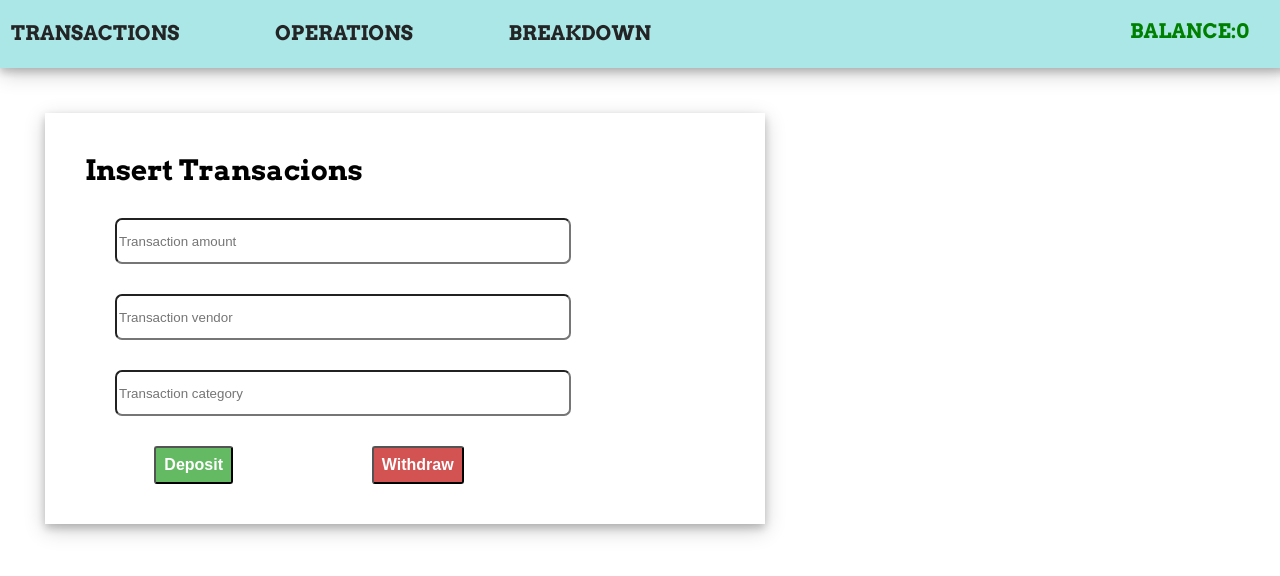
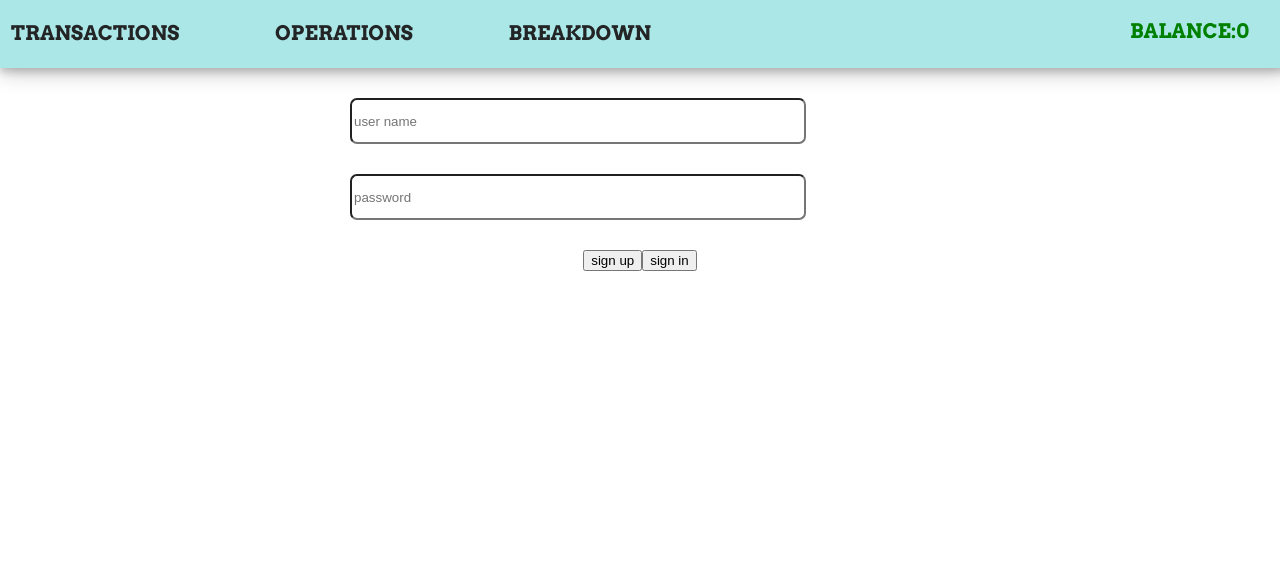
Before and after one commit to adirhno/BANK, a React (Create React App) app: page /operations in a window 1280 px wide. Shown: the top 576 px of the page. Built offline with nearby package versions, Linux system fonts and the light colour scheme; no server answers; a web font is replaced by a local one.

Commit message:
update 17.2

```diff
--- a/src/App.css
+++ b/src/App.css
@@ -173,17 +173,37 @@ input {
 	font-weight: bold;
 }
 
-.addTransacionBtn{
+.addTransacionBtn {
 	display: grid;
 	justify-content: center;
 	align-items: center;
 	align-content: center;
 	text-decoration: none;
 	padding: 20px;
-
 }
 
-.transactionDate{
+.transactionDate {
 	padding-top: 10px;
 	margin-left: 10px;
 }
+
+.loginContainer {
+	display: grid;
+	justify-content: center;
+}
+
+.loginForm {
+	display: flex;
+	flex-direction: column;
+	justify-content: center;
+	align-items: center;
+	width: 800px;
+}
+
+.loginBtns {
+	display: flex;
+}
+
+.inputs {
+	width: 80%;
+}
--- a/src/App.js
+++ b/src/App.js
@@ -6,15 +6,17 @@ import { BrowserRouter as Router, Route, Routes } from "react-router-dom";
 import Operations from "./components/Operations";
 import Breakdown from "./components/Breakdown";
 import {getBalance, breakdown, getAllTransactions} from './apiManager'
+import Landing from "./components/Landing";
 
 
 function App() {
 	const [data, setData] = useState([]);
 	const [categoriesSum, setCategoriesSum] = useState({});
 	const [balance, setBalance] = useState(0);
+	const [currUser, setCurrUser] = useState(false)
 
-	const initBalance = function () {
-		getBalance().then((results) => {
+	const initBalance = function (userName) {
+		getBalance(userName).then((results) => {
 			setBalance(results.data.sum);
 		});
 	};
@@ -25,23 +27,28 @@ function App() {
 		});
 	};
 
-	const fetchData = function () {
-		getAllTransactions().then((data) => {
-			setData(data.data.transactions);
+	const fetchData = function (user) {
+		console.log("from get all transactions",user)
+			getAllTransactions(user).then((data) => {
+			console.log("its the data", data)
+			setData(data.data);
+			initBalance(user)
 		});
+
 	};
 
 	useEffect(() => fetchCategoriesSum(), [data]);
-	useEffect(() => initBalance(), [categoriesSum]);
-	useEffect(() => fetchData(), []);
+
+
 
 	return 	<div className="App">
-   <Navbar balance={balance} />
-    <Routes>
-    <Route path='/' element={<Transactions setData={setData} fetchData={fetchData} transactions={data} />} />
-    <Route path='/operations' element={ <Operations balance={balance} fetchData={fetchData} setBalance={setBalance} />} />
+   {currUser ? <Navbar userName={currUser.userName} balance={balance} />:<Navbar balance={balance} />}
+   {currUser?    <Routes>
+    <Route path='/' element={<Transactions currUser={currUser} setData={setData} fetchData={fetchData} transactions={data} />} />
+    <Route path='/operations' element={ <Operations currUser={currUser} balance={balance} fetchData={fetchData} setBalance={setBalance} />} />
     <Route path='/breakdown' element={<Breakdown setCategoriesSum={setCategoriesSum} categoriesSum={categoriesSum} />} />
-    </Routes>
+    </Routes>  : <Landing initBalance={initBalance} fetchData={fetchData} setCurrUser={setCurrUser}/>}
+
 	</div>;
 }
 
--- a/src/apiManager.js
+++ b/src/apiManager.js
@@ -1,24 +1,24 @@
 import axios from "axios";
 import {API} from '../src/server/config'
 
-const getBalance=function(){
-  return  axios.get(`${API}/balance`)
+const getBalance=function(user){
+  return  axios.get(`${API}/balance/${user}`)
 }
 
 const breakdown=function(){
     return axios.get(`${API}/breakdown`)
 }
 
-const getAllTransactions=function(){
-    return axios.get("http://localhost:3001/")
+const getAllTransactions=function(user){
+    return axios.get(`http://localhost:3001/usert/${user}`)
 }
 
 const addTransaction= function(transaction){
-    return axios.post("http://localhost:3001/transaction",transaction)
+    return axios.post("http://localhost:3001/transactions",transaction)
 }
 
 const deleteTransaction= function (transactionId){
-    return axios.get(`http://localhost:3001/transaction/${transactionId}`)
+    return axios.get(`http://localhost:3001/transactions/${transactionId}`)
 }
 
 export {getBalance, breakdown, getAllTransactions, addTransaction, deleteTransaction}
--- /dev/null
+++ b/src/components/Landing.js
@@ -0,0 +1,42 @@
+import React, { useState } from "react";
+import { API } from "../server/config";
+import axios from "axios";
+
+export default function Landing({ setCurrUser, fetchData, initBalance }) {
+	const [userName, setUserName] = useState("");
+	const [password, setPassword] = useState("");
+
+	const signUp = () => {
+		axios.post(`${API}/signup`, { userName, password }).then((data) => {
+			data.status === 200
+				? setCurrUser({ userName, password, id:data.data.id })
+				: console.log(data);
+		});
+	};
+
+	const signIn = () => {
+		axios.post(`${API}/users`, { userName, password }).then((response) => {
+            console.log(response)
+			if (response.data.status !== 200) {
+				throw new Error(response.status);
+			}else{
+                setCurrUser({userName, password, id:response.data.id})
+				fetchData(userName)
+				initBalance(userName)
+            }
+		}).catch(()=>alert("password or user name is incorret"))
+	};
+
+	return <div className="loginContainer">
+     <div className='loginForm'>
+    <div className='inputs'>
+    <input placeholder='user name' onChange={(e)=>setUserName(e.target.value)}></input>
+    <input placeholder='password' onChange={(e)=>setPassword(e.target.value)} ></input>
+    </div>
+    <div className='loginBtns'>
+      <button onClick={()=>{signUp()}}>sign up</button>
+    <button onClick={()=>signIn()}>sign in</button>
+    </div>
+  </div>
+    </div>;
+}
--- a/src/components/Navbar.js
+++ b/src/components/Navbar.js
@@ -1,7 +1,7 @@
 import React, { useState } from 'react'
 import { Link } from 'react-router-dom'
 
-export default function Navbar({ balance}) {
+export default function Navbar({ balance, userName}) {
   return (
   <div className='navbar'>
     <span className='cards'>
@@ -21,6 +21,7 @@ export default function Navbar({ balance}) {
     </div>
     </Link>
     </span>
+   {userName? <span>WELCOME {userName}</span>:<></>}
     {balance < 0? <span className='balance red'>BALANCE:{balance} </span>:<span className='balance green'>BALANCE:{balance} </span>}
   </div>
   )
--- a/src/components/Operations.js
+++ b/src/components/Operations.js
@@ -4,7 +4,7 @@ import { addTransaction } from "../apiManager";
 import { Snackbar } from "@material/react-snackbar";
 import "@material/react-snackbar/dist/snackbar.css";
 
-export default function Operations({ fetchData, balance }) {
+export default function Operations({ fetchData, balance, currUser }) {
 	const [amount, setAmount] = useState(0);
 	const [vendor, setVendor] = useState("");
 	const [category, setCategory] = useState("");
@@ -25,9 +25,9 @@ export default function Operations({ fetchData, balance }) {
 	};
 
 	const handleAddTransaction = function (action) {
-		let newTransaction = { amount, vendor, category };
+		let newTransaction = { amount, vendor, category};
 
-		addTransaction({ newTransaction, balance, action }).then((result) => {
+		addTransaction({ newTransaction, balance, action, currUser }).then((result) => {
 			if (result.data.err) {
 				setSnackStatus("low balance");
 				return;
@@ -35,7 +35,7 @@ export default function Operations({ fetchData, balance }) {
 				refresh()
 				setSnackStatus("added");
 				console.log(result.data.newBalance);
-				 fetchData();
+				 fetchData(currUser.userName);
 			}
 		});
 	};
--- a/src/components/Transaction.js
+++ b/src/components/Transaction.js
@@ -2,10 +2,10 @@ import React, { useState } from "react";
 import Button from "./Button";
 import {deleteTransaction} from '../apiManager'
 
-export default function Transaction({ transaction, fetchData }) {
+export default function Transaction({ transaction, fetchData, currUser }) {
 
 	const handleDeleteTransaction= async (id) =>{
-		 await deleteTransaction(id).then(()=>fetchData())
+		 await deleteTransaction(id).then(()=>fetchData(currUser.userName))
 	}
 	return (
 		<div className="transaction">
--- a/src/components/Transactions.js
+++ b/src/components/Transactions.js
@@ -7,13 +7,14 @@ import axios from "axios";
 import { API } from "../server/config";
 
 
-export default function Transactions({ transactions, fetchData, setData }) {
+export default function Transactions({ transactions, fetchData, currUser }) {
 
 	return (
 		<>
 		{transactions.length > 0?	<div className="transactions">
 			{transactions.map((transaction, index) => (
 				<Transaction
+				currUser={currUser}
 					key={index}
 					fetchData={fetchData}
 					transaction={transaction}
```
